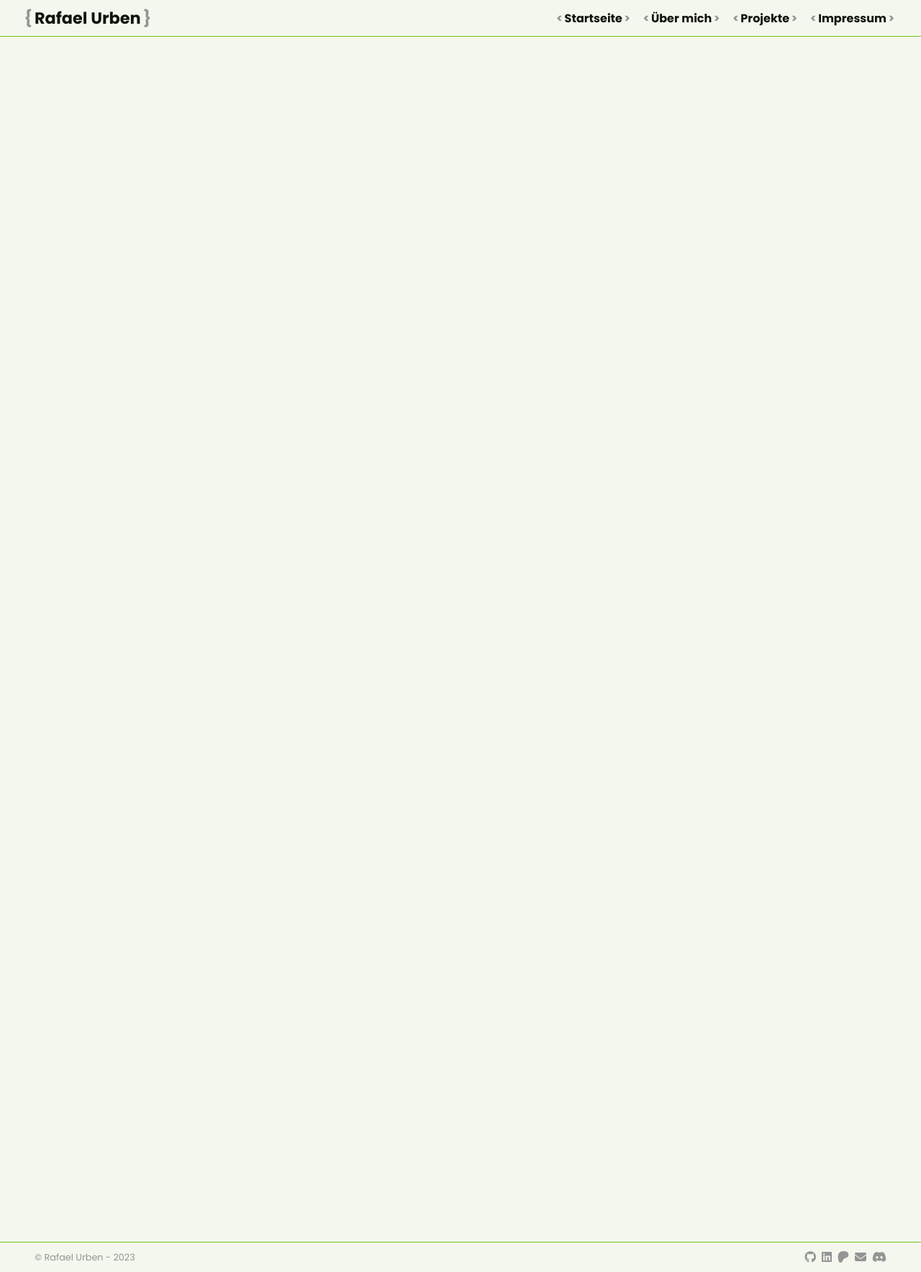
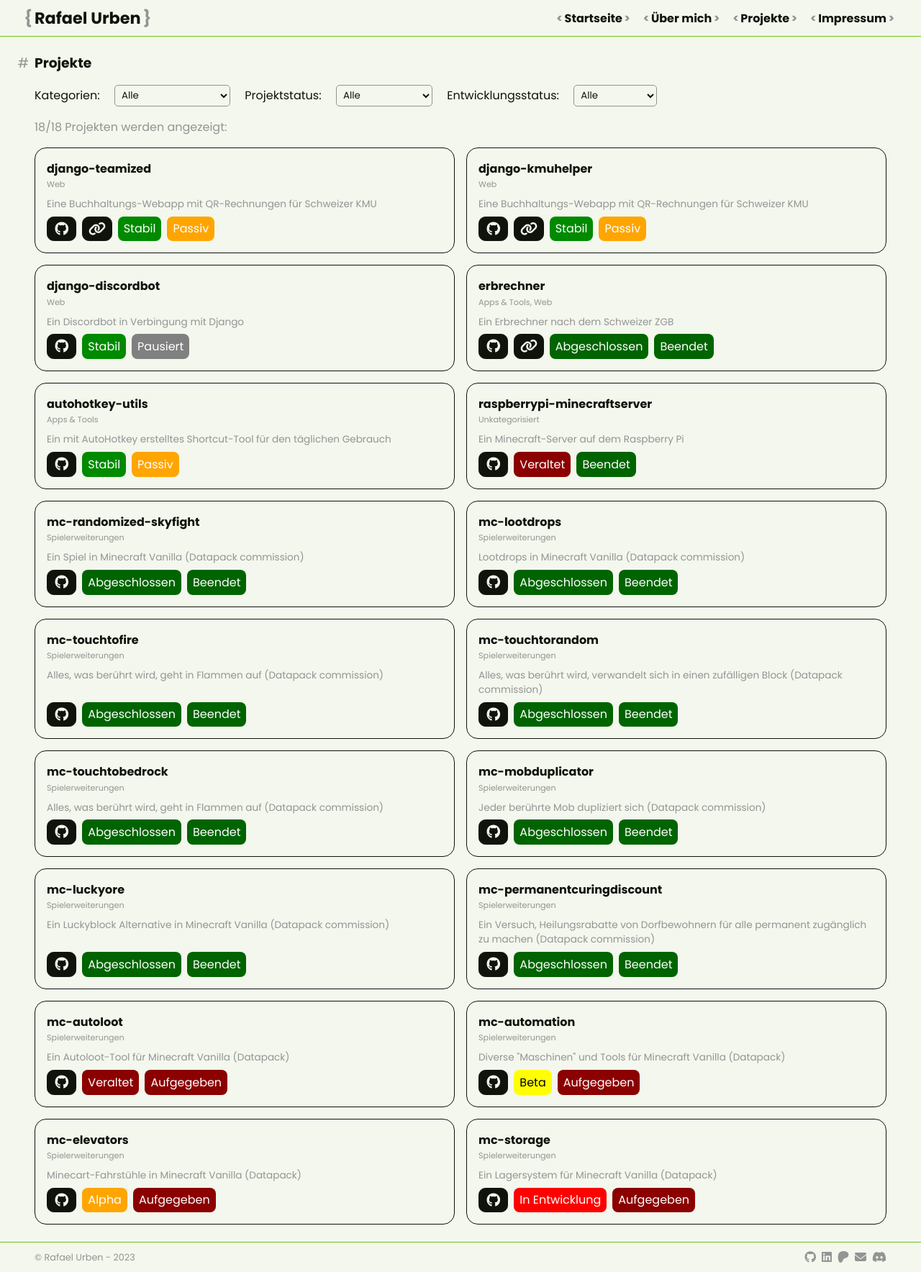
Before and after one commit to rafaelurben/rafaelurben.github.io, a Jekyll site: the page built from pages/projects.html, in a window 1280 px wide. Shown: the whole page at 72% size. Built offline with Jekyll 4.4.1, drawn with Linux system fonts in a browser that asks for light colours.

Commit message:
Projects page working

```diff
--- a/_data/projects.yml
+++ b/_data/projects.yml
@@ -1,3 +1,12 @@
+django-teamized:
+  title: django-teamized
+  subtitle: Eine Buchhaltungs-Webapp mit QR-Rechnungen für Schweizer KMU
+  githuburl: https://github.com/rafaelurben/django-teamized
+  url: https://app.rafaelurben.ch/teamized/
+  status_project: stable
+  status_dev: passive
+  categories:
+    - web
 django-kmuhelper:
   title: django-kmuhelper
   subtitle: Eine Buchhaltungs-Webapp mit QR-Rechnungen für Schweizer KMU
@@ -5,25 +14,34 @@
   url: https://www.rafaelurben.ch/django-kmuhelper/
   status_project: stable
   status_dev: passive
+  categories:
+    - web
 django-discordbot:
   title: django-discordbot
   subtitle: Ein Discordbot in Verbingung mit Django
   githuburl: https://github.com/rafaelurben/django-discordbot
   status_project: stable
   status_dev: paused
+  categories:
+    - web
 erbrechner:
-  title: Erbrechner
+  title: erbrechner
   subtitle: Ein Erbrechner nach dem Schweizer ZGB
   githuburl: https://github.com/rafaelurben/erbrechner
   url: https://rafaelurben.ch/erbrechner/
   status_project: finished
-  status_dev:
+  status_dev: ended
+  categories:
+    - tools
+    - web
 autohotkey-utils:
   title: autohotkey-utils
   subtitle: Ein mit AutoHotkey erstelltes Shortcut-Tool für den täglichen Gebrauch
   githuburl: https://github.com/rafaelurben/autohotkey-utils
   status_project: stable
   status_dev: passive
+  categories:
+    - tools
 raspberrypi-minecraftserver:
   title: raspberrypi-minecraftserver
   subtitle: Ein Minecraft-Server auf dem Raspberry Pi
@@ -33,75 +51,101 @@
     Backups zu erstellen. Deshalb habe ich dieses kleine Hilfstool erstellt.
   status_project: outdated
   status_dev: ended
+  categories:
+    - uncategorized
 mc-randomized-skyfight:
   title: mc-randomized-skyfight
   subtitle: Ein Spiel in Minecraft Vanilla (Datapack commission)
   githuburl: https://github.com/rafaelurben/mc-randomizedskyfight
   status_project: finished
   status_dev: ended
+  categories:
+    - gameextensions
 mc-lootdrops:
   title: mc-lootdrops
   subtitle: Lootdrops in Minecraft Vanilla (Datapack commission)
   githuburl: https://github.com/rafaelurben/mc-lootdrops
   status_project: finished
   status_dev: ended
+  categories:
+    - gameextensions
 mc-touchtofire:
   title: mc-touchtofire
   subtitle: Alles, was berührt wird, geht in Flammen auf (Datapack commission)
   githuburl: https://github.com/rafaelurben/mc-touchtofire
   status_project: finished
   status_dev: ended
+  categories:
+    - gameextensions
 mc-touchtorandom:
   title: mc-touchtorandom
   subtitle: Alles, was berührt wird, verwandelt sich in einen zufälligen Block (Datapack commission)
   githuburl: https://github.com/rafaelurben/mc-touchtorandom
   status_project: finished
   status_dev: ended
+  categories:
+    - gameextensions
 mc-touchtobedrock:
   title: mc-touchtobedrock
   subtitle: Alles, was berührt wird, geht in Flammen auf (Datapack commission)
   githuburl: https://github.com/rafaelurben/mc-touchtobedrock
   status_project: finished
   status_dev: ended
+  categories:
+    - gameextensions
 mc-mobduplicator:
   title: mc-mobduplicator
   subtitle: Jeder berührte Mob dupliziert sich (Datapack commission)
   githuburl: https://github.com/rafaelurben/mc-mobduplicator
   status_project: finished
   status_dev: ended
+  categories:
+    - gameextensions
 mc-luckyore:
   title: mc-luckyore
   subtitle: Ein Luckyblock Alternative in Minecraft Vanilla (Datapack commission)
   githuburl: https://github.com/rafaelurben/mc-luckyore
   status_project: finished
   status_dev: ended
+  categories:
+    - gameextensions
 mc-permanentcuringdiscount:
   title: mc-permanentcuringdiscount
   subtitle: Ein Versuch, Heilungsrabatte von Dorfbewohnern für alle permanent zugänglich zu machen (Datapack commission)
   githuburl: https://github.com/rafaelurben/mc-permanentcuringdiscount
   status_project: finished
   status_dev: ended
+  categories:
+    - gameextensions
 mc-autoloot:
   title: mc-autoloot
   subtitle: Ein Autoloot-Tool für Minecraft Vanilla (Datapack)
   githuburl: https://github.com/rafaelurben/mc-autoloot
   status_project: outdated
   status_dev: abandoned
+  categories:
+    - gameextensions
 mc-automation:
   title: mc-automation
   subtitle: Diverse "Maschinen" und Tools für Minecraft Vanilla (Datapack)
   githuburl: https://github.com/rafaelurben/mc-automation
   status_project: beta
   status_dev: abandoned
+  categories:
+    - gameextensions
 mc-elevators:
   title: mc-elevators
   subtitle: Minecart-Fahrstühle in Minecraft Vanilla (Datapack)
   githuburl: https://github.com/rafaelurben/mc-elevators
   status_project: alpha
   status_dev: abandoned
+  categories:
+    - gameextensions
 mc-storage:
   title: mc-storage
   subtitle: Ein Lagersystem für Minecraft Vanilla (Datapack)
   githuburl: https://github.com/rafaelurben/mc-automation
   status_project: dev
   status_dev: abandoned
+  categories:
+    - gameextensions
--- a/_data/projectsettings.yml
+++ b/_data/projectsettings.yml
@@ -1,61 +1,66 @@
 categories:
-  - title: Webseiten, Webapps und co.
-    projects:
-      - django-kmuhelper
-      - django-discordbot
-      - erbrechner
-  - title: Apps & Tools
-    projects:
-      - autohotkey-utils
-  - title: Spielerweiterungen
-    projects:
-      - mc-randomized-skyfight
-      - mc-lootdrops
-      - mc-touchtofire
-      - mc-touchtorandom
-      - mc-touchtobedrock
-      - mc-mobduplicator
-      - mc-luckyore
-      - mc-permanentcuringdiscount
-      - mc-autoloot
-      - mc-automation
-      - mc-elevators
-      - mc-storage
-  - title: Unkategorisiert
-    projects:
-      - raspberrypi-minecraftserver
-statuss_project:
-  - title: finished
-    description: Das Projekt ist abgeschlossen und funktioniert wie erwartet.
-    color: darkgreen
-  - title: stable
+  web:
+    title: Web
+  tools:
+    title: Apps & Tools
+  gameextensions:
+    title: Spielerweiterungen
+  uncategorized:
+    title: Unkategorisiert
+project_status:
+  finished:
+    title: Abgeschlossen
+    description: Das Projekt wurde fertiggestellt und funktioniert wie geplant.
+    bg-color: darkgreen
+    fg-color: white
+  stable:
+    title: Stabil
     description: Das Projekt ist stabil und funktioniert gut.
-    color: lightgreen
-  - title: beta
+    bg-color: "#008a00"
+    fg-color: white
+  beta:
+    title: Beta
     description: Das Projekt ist noch instabil aber hat bereits einen Grossteil der geplanten Funktionen.
-    color: yellow
-  - title: alpha
+    bg-color: yellow
+    fg-color: black
+  alpha:
+    title: Alpha
     description: Das Projekt ist noch instabil und hat erste wenige Funktionen.
-    color: orange
-  - title: dev
+    bg-color: orange
+    fg-color: white
+  dev:
+    title: In Entwicklung
     description: Das Projekt ist noch in der Entwicklungsphase und ist noch nicht brauchbar.
-    color: red
-  - title: outdated
+    bg-color: red
+    fg-color: white
+  outdated:
+    title: Veraltet
     description: Das Projekt ist veraltet.
-    color: darkred
-statuss_dev:
-  - title: ended
-    description: Das Projekt ist fertig entwickelt.
-    color: darkgreen
-  - title: active
+    bg-color: darkred
+    fg-color: white
+dev_status:
+  ended:
+    title: Beendet
+    description: Die Entwicklung wurde beendet.
+    bg-color: darkgreen
+    fg-color: white
+  active:
+    title: Aktiv
     description: Das Projekt wird aktiv weiterentwickelt.
-    color: yellow
-  - title: passive
+    bg-color: yellow
+    fg-color: black
+  passive:
+    title: Passiv
     description: Das Projekt wird passiv weiterentwickelt.
-    color: orange
-  - title: abandoned
+    bg-color: orange
+    fg-color: white
+  paused:
+    title: Pausiert
+    description: Das Projekt ist pausiert und wird derzeit nicht weiterentwickelt.
+    bg-color: gray
+    fg-color: white
+  abandoned:
+    title: Aufgegeben
     description: Das Projekt wurde aufgegeben/vernachlässigt.
-    color: red
-  - title: paused
-    description: Das Projekt ist pausiert und wird derzeit nicht weiterentwickelt.
-    color: gray
+    bg-color: darkred
+    fg-color: white
--- a/assets/css/forms.css
+++ b/assets/css/forms.css
@@ -2,18 +2,12 @@
     display: grid;
     grid-template-columns: 1fr;
     gap: 0.75em 1.25em;
-    margin-top: 1em;
+    margin: 1em 0;
 
-    & input, & textarea {
-        border: 1px solid var(--weak);
-        border-radius: 5px;
-        background-color: var(--background);
-        color: var(--text);
-        padding: 0.25em 0.4em;
-    }
-
-    & textarea {
-        resize: vertical;
+    &.horizontal {
+        display: flex;
+        flex-flow: row wrap;
+        align-items: center;
     }
 
     & .button-row {
@@ -30,6 +24,18 @@
     }
 }
 
+input, textarea, select {
+    border: 1px solid var(--weak);
+    border-radius: 5px;
+    background-color: var(--background);
+    color: var(--text);
+    padding: 0.25em 0.4em;
+}
+
+textarea {
+    resize: vertical;
+}
+
 @media (min-width: 769px) {
     form {
         grid-template-columns: max-content 1fr;
--- a/assets/css/main.css
+++ b/assets/css/main.css
@@ -269,7 +269,7 @@
 /* Utils */
 
 .hidden {
-    display: none;
+    display: none !important;
 }
 
 .weak {
--- /dev/null
+++ b/assets/css/pages/projects.css
@@ -0,0 +1,134 @@
+---
+layout: null
+---
+
+/* Colors */
+
+[data-status-project="all"] {
+    --status-project-bg-color: var(--background);
+    --status-project-fg-color: var(--text);
+}
+{% for status in site.data.projectsettings.project_status %}
+[data-status-project="{{ status[0] }}"] {
+    --status-project-fg-color: {{ status[1].fg-color }};
+    --status-project-bg-color: {{ status[1].bg-color }};
+}
+{% endfor %}
+
+[data-status-dev="all"] {
+    --status-dev-bg-color: var(--background);
+    --status-dev-fg-color: var(--text);
+}
+{% for status in site.data.projectsettings.dev_status %}
+[data-status-dev="{{ status[0] }}"] {
+    --status-dev-fg-color: {{ status[1].fg-color }};
+    --status-dev-bg-color: {{ status[1].bg-color }};
+}
+{% endfor %}
+
+/* Filters */
+
+#filter-status-dev option,
+#filter-status-project option {
+    &:hover {
+        background-color: grey;
+        color: white;
+    }
+}
+
+#filter-status-project option {
+    background-color: var(--status-project-bg-color);
+    color: var(--status-project-fg-color);
+}
+
+#filter-status-dev option {
+    background-color: var(--status-dev-bg-color);
+    color: var(--status-dev-fg-color);
+}
+
+/* Projects */
+
+#project-grid {
+    display: grid;
+    grid-template-columns: repeat(auto-fill, minmax(400px, 1fr));
+    gap: 1em;
+    margin: 1em 0;
+
+    .project {
+        display: flex;
+        flex-flow: row nowrap;
+        border: 1px solid var(--text);
+        border-radius: 1em;
+        padding: 1em;
+
+        & .content {
+            display: flex;
+            flex-flow: column nowrap;
+
+            & h1 {
+                font-size: 1em;
+            }
+
+            & .categories {
+                font-size: 0.7em;
+                color: var(--weak);
+                margin: 0.1em 0 0.2em;
+
+                & span:not(:last-child)::after {
+                    content: ",";
+                }
+            }
+
+            & .description {
+                font-size: 0.85em;
+                color: var(--weak);
+            }
+
+            & .badges {
+                display: flex;
+                flex-direction: row;
+                margin-top: auto;
+                gap: 0.5em;
+
+                & .pill {
+                    width: auto;
+                    display: inline-block;
+                    padding: 0.3em 0.5em;
+                    background-color: var(--text);
+                    color: var(--background);
+                    border-radius: 0.5em;
+                    text-decoration: none;
+
+                    &.link {
+                        font-size: 1.2em;
+                        padding: 0.1em 0.4em;
+                        border: 1px solid var(--text);
+
+                        &:hover {
+                            filter: invert(1);
+                            border-color: var(--background);
+                        }
+                    }
+
+                    &.status {
+                        cursor: help;
+
+                        &.status-project {
+                            background-color: var(--status-project-bg-color);
+                            color: var(--status-project-fg-color);
+                        }
+
+                        &.status-dev {
+                            background-color: var(--status-dev-bg-color);
+                            color: var(--status-dev-fg-color);
+                        }
+                    }
+                }
+            }
+        }
+
+        & .img-container {
+
+        }
+    }
+}
--- /dev/null
+++ b/assets/js/projects.js
@@ -0,0 +1,44 @@
+function applyFilters() {
+    let category = document.querySelector("#filter-category").value;
+    let status_project = document.querySelector("#filter-status-project").value;
+    let status_dev = document.querySelector("#filter-status-dev").value;
+
+    let container = document.querySelector("#project-grid");
+
+    let filter = "";
+    if (category !== "all") {
+        filter += `[data-categories~="${category}"]`;
+    } else {
+        filter += "[data-categories]";
+    }
+    if (status_project !== "all") {
+        filter += `[data-status-project="${status_project}"]`;
+    } else {
+        filter += "[data-status-project]";
+    }
+    if (status_dev !== "all") {
+        filter += `[data-status-dev="${status_dev}"]`;
+    } else {
+        filter += "[data-status-dev]";
+    }
+
+    container.querySelectorAll(`.project${filter}`).forEach(elem => {
+        elem.classList.remove("hidden");
+    });
+    container.querySelectorAll(`.project:not(${filter})`).forEach(elem => {
+        elem.classList.add("hidden");
+    });
+
+    let totalCount = container.querySelectorAll(".project").length;
+    let visibleCount = container.querySelectorAll(".project:not(.hidden)").length;
+
+    document.querySelector("#project-count").textContent =
+        `${visibleCount}/${totalCount} Projekten ${visibleCount === 1 ? "wird" : "werden"} angezeigt:`
+}
+
+document.addEventListener('DOMContentLoaded', () => {
+    document.querySelectorAll("#filter-form").forEach(inputElem => {
+        inputElem.addEventListener("change", applyFilters);
+    })
+    applyFilters();
+})
--- a/pages/projects.html
+++ b/pages/projects.html
@@ -2,4 +2,82 @@
 layout: default
 permalink: /projects/
 title: Projekte
+stylesheets:
+- /assets/css/forms.css
+- /assets/css/pages/projects.css
+scripts:
+- /assets/js/projects.js
 ---
+
+<h3>Projekte</h3>
+
+<form id="filter-form" class="horizontal">
+    <label for="filter-category">Kategorien: </label>
+    <select id="filter-category">
+        <option value="all">Alle</option>
+        {% for cat in site.data.projectsettings.categories %}
+            <option value="{{ cat[0] }}">{{ cat[1].title }}</option>
+        {% endfor %}
+    </select>
+
+    <label for="filter-status-project">Projektstatus: </label>
+    <select id="filter-status-project">
+        <option value="all" data-status-dev="all">Alle</option>
+        {% for status in site.data.projectsettings.project_status %}
+            <option value="{{ status[0] }}" data-status-project="{{ status[0] }}">{{ status[1].title }}</option>
+        {% endfor %}
+    </select>
+
+    <label for="filter-status-dev">Entwicklungsstatus: </label>
+    <select id="filter-status-dev">
+        <option value="all" data-status-dev="all">Alle</option>
+        {% for status in site.data.projectsettings.dev_status %}
+            <option value="{{ status[0] }}" data-status-dev="{{ status[0] }}">{{ status[1].title }}</option>
+        {% endfor %}
+    </select>
+</form>
+
+{% assign projects = site.data.projects %}
+
+<p id="project-count" class="weak"></p>
+
+<div id="project-grid">
+    {% for pro in projects %}
+        {% assign pid = pro[0] %}
+        {% assign project = pro[1] %}
+        <article class="project" data-project="{{ pid }}" data-status-dev="{{ project.status_dev }}"
+                 data-status-project="{{ project.status_project }}"
+                 data-categories="{{ project.categories | join: " " }}">
+            <div class="content">
+                <h1>{{ project.title }}</h1>
+                <p class="categories">
+                    {% for cat in project.categories %}
+                        <span>{{ site.data.projectsettings.categories[cat].title }}</span>
+                    {% endfor %}
+                </p>
+                <p class="description">{{ project.subtitle }}</p>
+                <div class="badges">
+                    {% if project.githuburl %}
+                        <a class="pill link" href="{{ project.githuburl }}"><i
+                                    class="fa-brands fa-github fa-fw"></i></a>
+                    {% endif %}
+                    {% if project.url %}
+                        <a class="pill link" href="{{ project.url }}"><i class="fa-solid fa-link fa-fw"></i></a>
+                    {% endif %}
+
+                    {% assign status_project = site.data.projectsettings.project_status[project.status_project] %}
+                    <abbr class="pill status status-project"
+                          title="{{ status_project.description }}">{{ status_project.title }}</abbr>
+                    {% assign status_dev = site.data.projectsettings.dev_status[project.status_dev] %}
+                    <abbr class="pill status status-dev"
+                          title="{{ status_dev.description }}">{{ status_dev.title }}</abbr>
+                </div>
+            </div>
+            {% if project.img %}
+                <div class="img-container">
+                    <img src="{{ project.img }}" alt="Bild zu Projekt {{ project.title }}"/>
+                </div>
+            {% endif %}
+        </article>
+    {% endfor %}
+</div>
```
Also changed, not shown: pages/support.html (added, +7 -0 lines).
